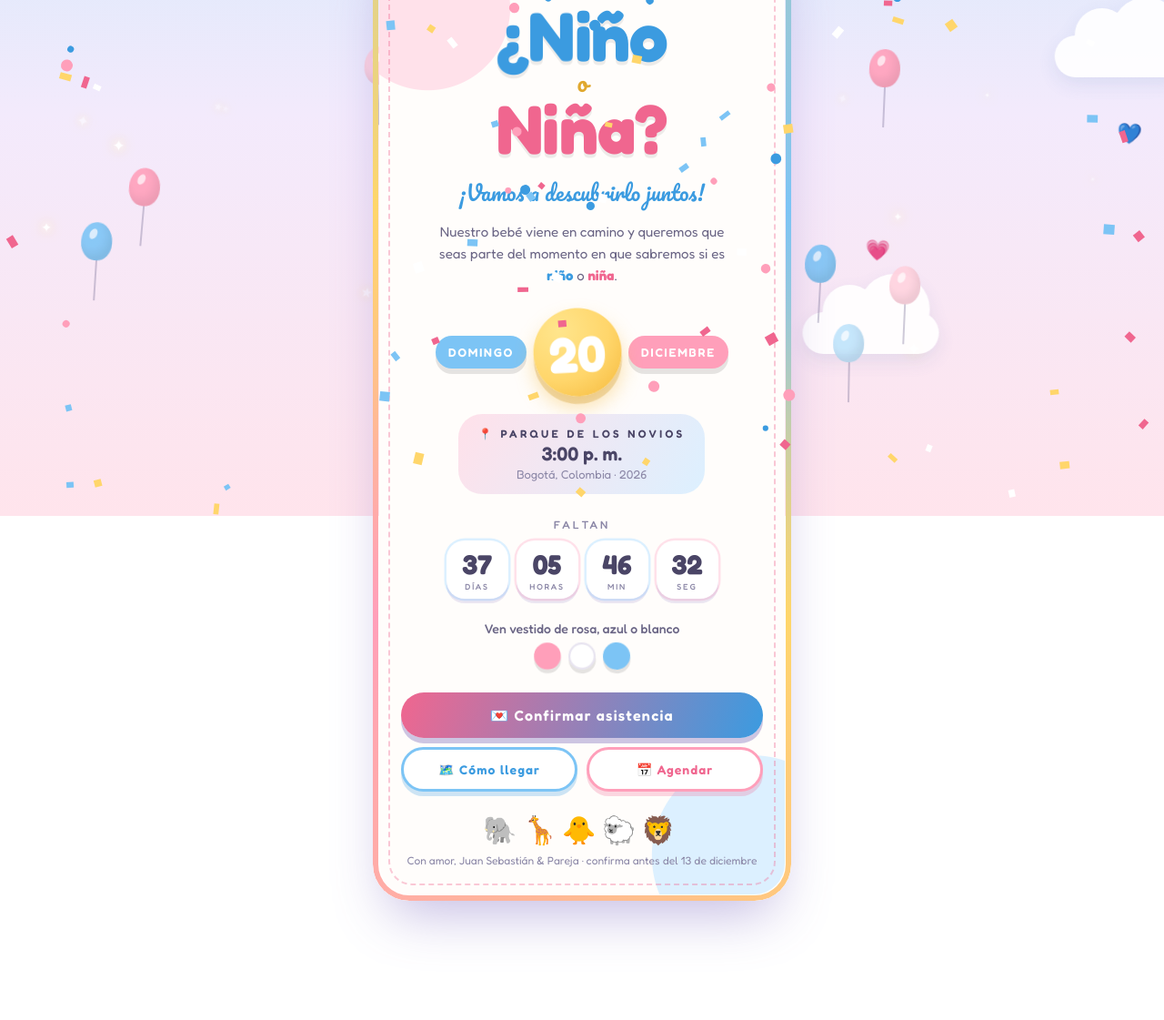
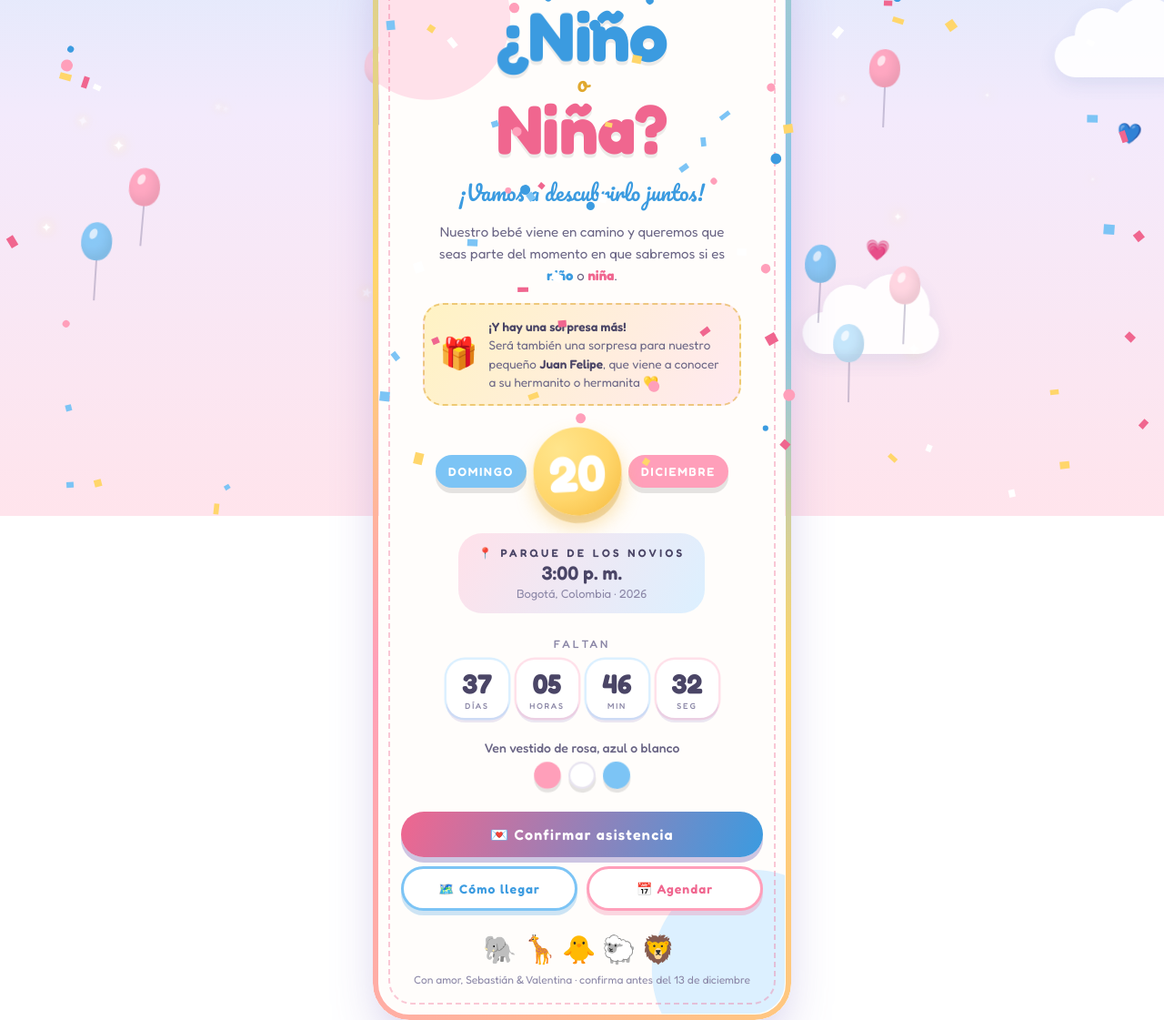
Before and after one commit to jangel2891/revelacion-genero, a plain HTML site: page index.html in a window 1280 px wide. Shown: the part 233-1354 px from the top of the page at 91% size. Before the commit the page ends 1283 px from the top, so only its background shows below. Drawn offline with Linux system fonts and the light colour scheme; animation ran at ten frames a second.

Commit message:
Nombres y sorpresa para Juan Felipe

```diff
--- a/index.html
+++ b/index.html
@@ -86,6 +86,10 @@ h1 .o{display:block;font-family:var(--s);font-weight:400;font-size:26px;color:#e
 .sub{font-family:var(--s);font-size:23px;color:var(--blue-d);margin-top:14px}
 .lead{font-weight:400;font-size:15px;line-height:1.6;color:#6a6585;margin:12px auto 0;max-width:330px}
 
+.surprise{display:flex;align-items:center;gap:12px;margin:18px auto 0;max-width:350px;padding:14px 16px;border-radius:22px;text-align:left;background:linear-gradient(120deg,#fff3c4,#ffe9f0);border:2.5px dashed rgba(224,168,46,.55)}
+.surprise p{font-size:13.5px;line-height:1.5;color:#6a6585}
+.surprise b{color:var(--ink);font-weight:600}
+.gift{font-size:34px;animation:hop 2.4s ease-in-out infinite}
 /* fecha */
 .dateBox{display:flex;justify-content:center;align-items:center;gap:10px;margin-top:26px}
 .pill{padding:10px 14px;border-radius:20px;font-weight:600;font-size:13px;letter-spacing:.14em;text-transform:uppercase;color:#fff;box-shadow:0 6px 0 rgba(0,0,0,.1)}
@@ -177,6 +181,11 @@ h1 .o{display:block;font-family:var(--s);font-weight:400;font-size:26px;color:#e
     <div class="sub s" style="--i:2">¡Vamos a descubrirlo juntos!</div>
     <p class="lead s" style="--i:3">Nuestro bebé viene en camino y queremos que seas parte del momento en que sabremos si es <b style="color:var(--blue-d)">niño</b> o <b style="color:var(--pink-d)">niña</b>.</p>
 
+    <div class="surprise s" style="--i:3">
+      <span class="gift">🎁</span>
+      <p><b>¡Y hay una sorpresa más!</b><br>Será también una sorpresa para nuestro pequeño <b>Juan Felipe</b>, que viene a conocer a su hermanito o hermanita 💛</p>
+    </div>
+
     <div class="dateBox s" style="--i:4">
       <div class="pill a">Domingo</div>
       <div class="big">20</div>
@@ -217,7 +226,7 @@ h1 .o{display:block;font-family:var(--s);font-weight:400;font-size:26px;color:#e
 <script>
 /* ============ EDITA AQUÍ ============ */
 const CONFIG = {
-  nombres:   "Juan Sebastián & Pareja",   // <-- nombres de los futuros papás
+  nombres:   "Sebastián & Valentina",     // nombres de los futuros papás
   fecha:     "2026-12-20T15:00:00-05:00", // hora de Bogotá (UTC-5)
   horaTexto: "3:00 p. m.",
   duracionHoras: 3,
```
